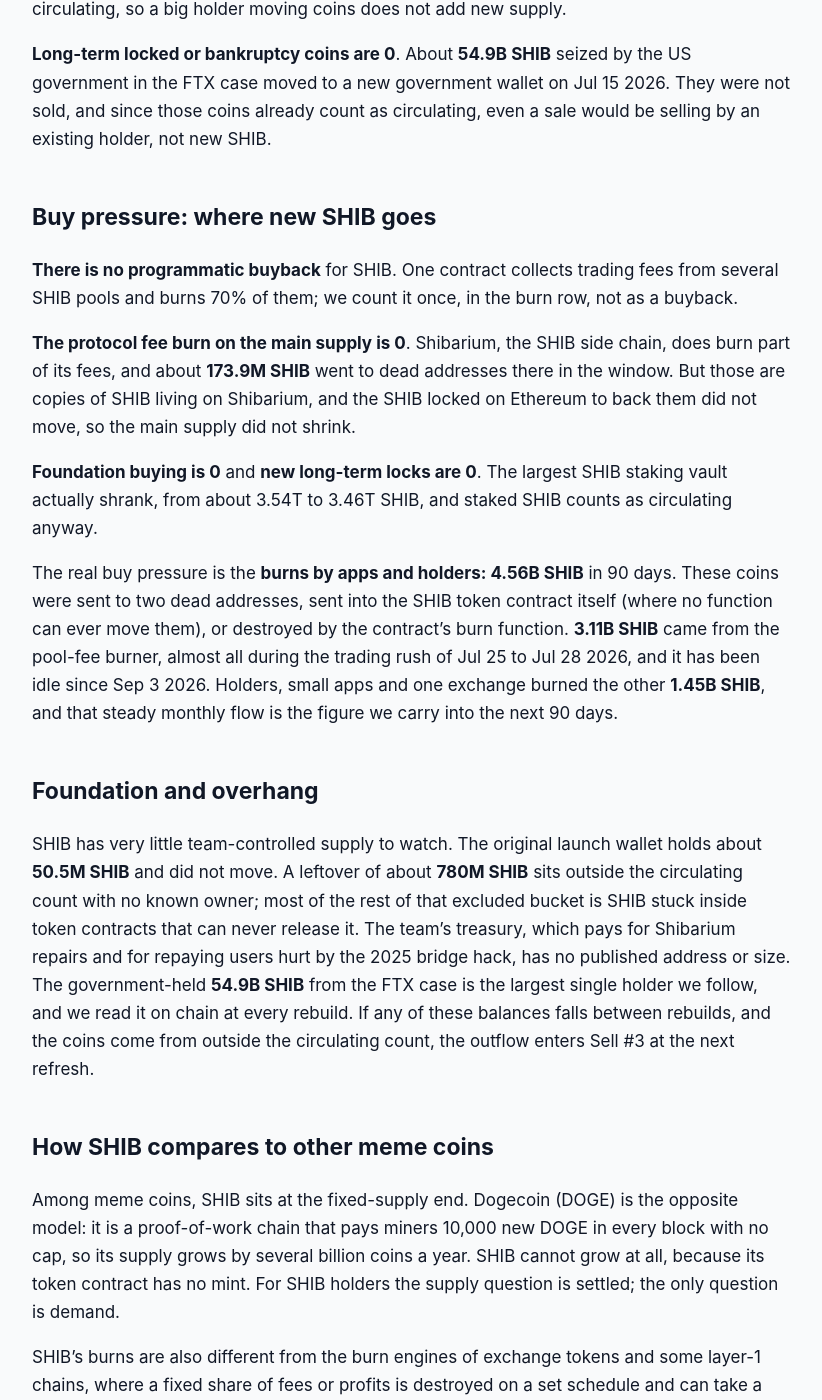
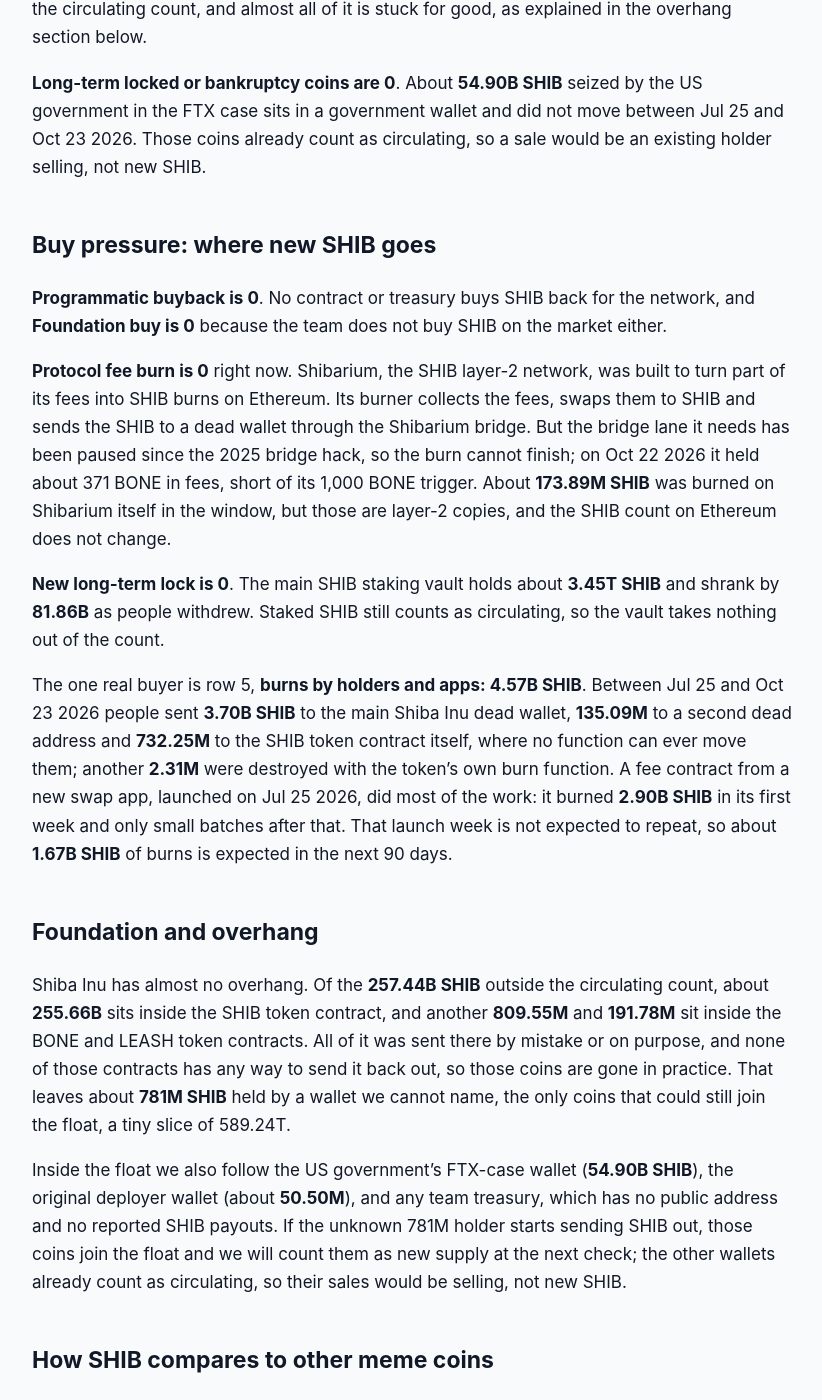
Before and after one commit to jeevansongmy-spec/mrnasdog-articles, a Jekyll site: the page built from crypto/shib-pressure-framework.md, in a window 1280 px wide and 1400 px high, scrolled down 1104 px. Shown: the whole window, without its empty margins (228-1050 px from the left). Built offline with Jekyll 4.4.1, drawn with Linux system fonts in a browser that asks for light colours; some of the changed text lies outside the part shown.

Commit message:
publish: crypto/shib-pressure-framework

```diff
--- a/crypto/shib-pressure-framework.md
+++ b/crypto/shib-pressure-framework.md
@@ -1,6 +1,6 @@
 ---
 title: "SHIB Inflation Analysis · October 2026 · Mixed flows · supply roughly steady"
-description: "SHIB supply is fixed: no mint, no unlocks. Burns removed 4.56B SHIB in 90 days, 0.00% of 589.24T circulating, and about 1.45B more is expected next."
+description: "SHIB supply is flat: no mint, no unlocks. Holders and apps burned 4.57B SHIB in 90 days, 0.00% of 589.24T circulating, with about 1.67B more expected."
 canonical_url: "https://mrnasdog.com/research/shib/inflation"
 tags: ["crypto", "shib", "shiba-inu", "memecoin"]
 published: true
@@ -11,56 +11,58 @@ published: true
 
 <!-- main-page -->
 Looking for the buy-or-sell answer? It is on the SHIB coin page, with demand and price drivers: [mrnasdog.com/research/shib](https://mrnasdog.com/research/shib)
-**Shiba Inu (SHIB)** adds no new coins at all: the SHIB token on Ethereum has no mint function, no vesting and no team allocation, so sell pressure from new supply is **0**. On the buy side, holders and apps destroyed **4.56B SHIB** in the 90 days to Oct 13 2026, which against **589.24T** circulating SHIB is a net change of about **0.00%** (−0.0008%). The monitor reads **−0.06%**. SHIB supply is fixed and drifts down very slowly through burns.
+Shiba Inu (SHIB) supply is flat: **0.00%** over the 90 days to Oct 23 2026, and about **0.00%** again over the next 90 days. The SHIB token on Ethereum cannot mint, has no vesting and no team allocation, so new supply is **0**. Holders and apps burned **4.57B SHIB** in the window against **589.24T** circulating, a drop of less than one thousandth of a percent, and we expect about **1.67B SHIB** of burns next.
 
 ## The verdict, in one paragraph
 
-Over the last 90 days SHIB supply fell by **0.00%** on our ledger: zero new SHIB against **4.56B SHIB** burned. For the next 90 days we project another **1.45B SHIB** of burns, again **0.00%** of supply. The monitor reads **−0.06%** over the same 90 days, a gap of **0.06** percentage points, well inside the half-point band, so no warning chip is shown. The small difference comes from rounding in the monitor's price-based supply estimate on a coin priced at a few millionths of a dollar. In one line: SHIB is a fixed-supply meme coin whose burns are real but far too small to move the number.
+On-chain, SHIB supply moved **0.00%** in the last 90 days (exactly **−0.0008%**): zero new SHIB against **4.57B SHIB** destroyed. The forward reading is also **0.00%**, with about **1.67B SHIB** of burns projected. Other trackers read **+0.17%** for the same 90 days, a gap of **0.17** percentage points. That small difference is day-to-day wobble in market data for a coin priced at a few millionths of a dollar, not new SHIB, so no warning is shown. In one line: Shiba Inu is a fixed-supply meme token whose burns are real but far too small to move the count.
 
 ## Sell pressure: where new SHIB comes from
 
-**Protocol inflation is 0** and can never be anything else. The SHIB contract created all 1 quadrillion SHIB once, when it launched in August 2020, and its code has no mint, no owner and no upgrade path. It can only move SHIB and burn it. That is why this row carries a permanent tag.
+**Protocol inflation is 0**, and the SHIB code makes sure it stays that way. The token contract has twelve functions: send, approve, read balances and burn. There is no mint function, no owner and no upgrade switch, so nobody, the team included, can ever print more SHIB. Every one of the 1 quadrillion SHIB was created once, when Shiba Inu launched in August 2020. That is why this row carries a permanent tag.
 
-**Vesting unlocks are 0**. At launch half of all SHIB went into a Uniswap trading pool and the other half was sent to Ethereum co-founder Vitalik Buterin, who burned most of it in 2021. There was no team, investor or private-sale share, so there is no unlock calendar to wait for.
+**Vesting unlocks are 0**. At launch half of all SHIB went into a Uniswap trading pool and the other half was sent to Ethereum co-founder Vitalik Buterin, who burned most of his share in May 2021. No team, investor or private-sale tranche ever existed, so there is no unlock calendar and no cliff to wait for.
 
-**Foundation and unscheduled unlocks are 0**. The Shiba Inu team publishes no SHIB treasury address, and no team sale was seen in the window. Almost every SHIB already counts as circulating, so a big holder moving coins does not add new supply.
+**Foundation and unscheduled unlocks are 0**. The Shiba Inu team does not publish a SHIB treasury wallet, and no team sale showed up in the window. Only **257.44B SHIB** sits outside the circulating count, and almost all of it is stuck for good, as explained in the overhang section below.
 
-**Long-term locked or bankruptcy coins are 0**. About **54.9B SHIB** seized by the US government in the FTX case moved to a new government wallet on Jul 15 2026. They were not sold, and since those coins already count as circulating, even a sale would be selling by an existing holder, not new SHIB.
+**Long-term locked or bankruptcy coins are 0**. About **54.90B SHIB** seized by the US government in the FTX case sits in a government wallet and did not move between Jul 25 and Oct 23 2026. Those coins already count as circulating, so a sale would be an existing holder selling, not new SHIB.
 
 ## Buy pressure: where new SHIB goes
 
-**There is no programmatic buyback** for SHIB. One contract collects trading fees from several SHIB pools and burns 70% of them; we count it once, in the burn row, not as a buyback.
+**Programmatic buyback is 0**. No contract or treasury buys SHIB back for the network, and **Foundation buy is 0** because the team does not buy SHIB on the market either.
 
-**The protocol fee burn on the main supply is 0**. Shibarium, the SHIB side chain, does burn part of its fees, and about **173.9M SHIB** went to dead addresses there in the window. But those are copies of SHIB living on Shibarium, and the SHIB locked on Ethereum to back them did not move, so the main supply did not shrink.
+**Protocol fee burn is 0** right now. Shibarium, the SHIB layer-2 network, was built to turn part of its fees into SHIB burns on Ethereum. Its burner collects the fees, swaps them to SHIB and sends the SHIB to a dead wallet through the Shibarium bridge. But the bridge lane it needs has been paused since the 2025 bridge hack, so the burn cannot finish; on Oct 22 2026 it held about 371 BONE in fees, short of its 1,000 BONE trigger. About **173.89M SHIB** was burned on Shibarium itself in the window, but those are layer-2 copies, and the SHIB count on Ethereum does not change.
 
-**Foundation buying is 0** and **new long-term locks are 0**. The largest SHIB staking vault actually shrank, from about 3.54T to 3.46T SHIB, and staked SHIB counts as circulating anyway.
+**New long-term lock is 0**. The main SHIB staking vault holds about **3.45T SHIB** and shrank by **81.86B** as people withdrew. Staked SHIB still counts as circulating, so the vault takes nothing out of the count.
 
-The real buy pressure is the **burns by apps and holders: 4.56B SHIB** in 90 days. These coins were sent to two dead addresses, sent into the SHIB token contract itself (where no function can ever move them), or destroyed by the contract's burn function. **3.11B SHIB** came from the pool-fee burner, almost all during the trading rush of Jul 25 to Jul 28 2026, and it has been idle since Sep 3 2026. Holders, small apps and one exchange burned the other **1.45B SHIB**, and that steady monthly flow is the figure we carry into the next 90 days.
+The one real buyer is row 5, **burns by holders and apps: 4.57B SHIB**. Between Jul 25 and Oct 23 2026 people sent **3.70B SHIB** to the main Shiba Inu dead wallet, **135.09M** to a second dead address and **732.25M** to the SHIB token contract itself, where no function can ever move them; another **2.31M** were destroyed with the token's own burn function. A fee contract from a new swap app, launched on Jul 25 2026, did most of the work: it burned **2.90B SHIB** in its first week and only small batches after that. That launch week is not expected to repeat, so about **1.67B SHIB** of burns is expected in the next 90 days.
 
 ## Foundation and overhang
 
-SHIB has very little team-controlled supply to watch. The original launch wallet holds about **50.5M SHIB** and did not move. A leftover of about **780M SHIB** sits outside the circulating count with no known owner; most of the rest of that excluded bucket is SHIB stuck inside token contracts that can never release it. The team's treasury, which pays for Shibarium repairs and for repaying users hurt by the 2025 bridge hack, has no published address or size. The government-held **54.9B SHIB** from the FTX case is the largest single holder we follow, and we read it on chain at every rebuild. If any of these balances falls between rebuilds, and the coins come from outside the circulating count, the outflow enters Sell #3 at the next refresh.
+Shiba Inu has almost no overhang. Of the **257.44B SHIB** outside the circulating count, about **255.66B** sits inside the SHIB token contract, and another **809.55M** and **191.78M** sit inside the BONE and LEASH token contracts. All of it was sent there by mistake or on purpose, and none of those contracts has any way to send it back out, so those coins are gone in practice. That leaves about **781M SHIB** held by a wallet we cannot name, the only coins that could still join the float, a tiny slice of 589.24T.
+
+Inside the float we also follow the US government's FTX-case wallet (**54.90B SHIB**), the original deployer wallet (about **50.50M**), and any team treasury, which has no public address and no reported SHIB payouts. If the unknown 781M holder starts sending SHIB out, those coins join the float and we will count them as new supply at the next check; the other wallets already count as circulating, so their sales would be selling, not new SHIB.
 
 ## How SHIB compares to other meme coins
 
-Among meme coins, SHIB sits at the fixed-supply end. Dogecoin (DOGE) is the opposite model: it is a proof-of-work chain that pays miners 10,000 new DOGE in every block with no cap, so its supply grows by several billion coins a year. SHIB cannot grow at all, because its token contract has no mint. For SHIB holders the supply question is settled; the only question is demand.
+Meme coins split into two kinds. Dogecoin (DOGE) is a proof-of-work chain that pays miners 10,000 new DOGE in every block, about 5B DOGE a year, with no cap, so it grows by a few percent a year by design. SHIB is the other kind: a token on another chain, created all at once, with no miners or stakers to pay. Fixed-supply meme tokens such as PEPE work the same way. For this kind the supply question is settled at launch; what is left is who holds the coins and whether anything takes them away.
 
-SHIB's burns are also different from the burn engines of exchange tokens and some layer-1 chains, where a fixed share of fees or profits is destroyed on a set schedule and can take a visible slice of supply each quarter. SHIB has no such rule on its main token. Its burns are voluntary or come from side projects, and even its biggest burn month this year removed well under one thousandth of one percent of supply. With about **589.24T SHIB** in circulation, burns would need to grow many thousands of times to matter.
-
-SHIB also has no team or investor overhang, unlike most newer tokens, which unlock large insider shares over years. That makes SHIB one of the cleanest supply pictures in crypto, while also meaning the team holds no large token treasury to fund growth.
+What sets Shiba Inu apart is the burn. SHIB has a famous dead wallet that already holds **410.44T SHIB**, 41% of everything ever made, most of it from Vitalik Buterin's 2021 burn, and a community that keeps adding to it. But today's burns are voluntary and small: 4.57B SHIB in 90 days is under one thousandth of a percent of supply. A fee burn tied to network use, like Ethereum's, would scale with activity; Shibarium's version of that is stuck behind the paused bridge. So SHIB sits between the two: no inflation at all, and a deflation story that, at today's pace, barely shows up in the numbers.
 
 ## What to watch in the next 90 days
 
-First, the pool-fee burner: it burned **3.11B SHIB** in July and has been idle since Sep 3 2026, so a new trading rush could switch it back on and lift burns well above our **1.45B SHIB** estimate.
+The Shibarium bridge reopening its token lane. There is no date yet; once it opens, the stuck fee burner can send SHIB to the dead wallet again and the fee burn row comes back to life.
 
-Second, the US government's **54.9B SHIB** from the FTX case: a sale would not add new supply, but it would be real selling into the market.
+The swap app's fee contract that burned 2.90B SHIB between Jul 25 and Jul 31 2026. Its last batch was on Oct 14 2026; a second burst would lift the buy side, but nothing schedules one.
 
-Third, Shibarium: validator staking has been halted since April 2026 and the chain is still recovering after a block reorg was fixed in September 2026. A working fee burn there would still only touch the Shibarium copy of SHIB unless the team bridges coins back and burns them on Ethereum.
+The US government's FTX-case wallet with 54.90B SHIB. A sale would add selling, not new supply, and the wallet did not move between Jul 25 and Oct 23 2026.
 
-Fourth, SHIB on Solana, live since Oct 4 2026: the bridged coins are locked on Ethereum first, so this changes where SHIB trades, not how many exist.
+SHIB on Solana, live since Oct 4 2026. Coins that cross are held back on Ethereum and copied on Solana, so it adds no SHIB; we watch it only to keep the count honest.
+
+The unknown 781M SHIB outside the circulating count. If it starts to move it enters the foundation row, though even all of it would be about 0.0001% of supply.
 
 ## Summary
 
-SHIB supply is fixed: the Shiba Inu token contract cannot mint, nothing vests, and there is no team share to unlock. Burns removed **4.56B SHIB** in the last 90 days and we expect about **1.45B SHIB** in the next 90, both **0.00%** of the **589.24T SHIB** in circulation, against a monitor reading of **−0.06%**. The main supply risk is not new coins but existing holders selling, such as the government's FTX-case SHIB. For SHIB, price depends on demand, not on supply.
+Shiba Inu (SHIB) supply is flat at **0.00%** over the last 90 days and the next 90 days, because the SHIB token cannot mint and nothing vests. Holders and apps burned **4.57B SHIB** in the window and we expect about **1.67B** more, both far too small to show against **589.24T** circulating. The main risk to the burn story is that the Shibarium fee burn stays stuck behind its paused bridge, leaving SHIB with only voluntary burns. The ceiling is fixed at what already exists: SHIB can only stay the same or shrink.
 
-*MrNasDog Pressure Framework analysis of SHIB, Metric 1 — Inflation. Data + explanation only. Not financial advice. Checked Oct 13 2026.*
+*MrNasDog Pressure Framework analysis of SHIB, Metric 1 — Inflation. Data + explanation only. Not financial advice. Checked Oct 23 2026.*
```
